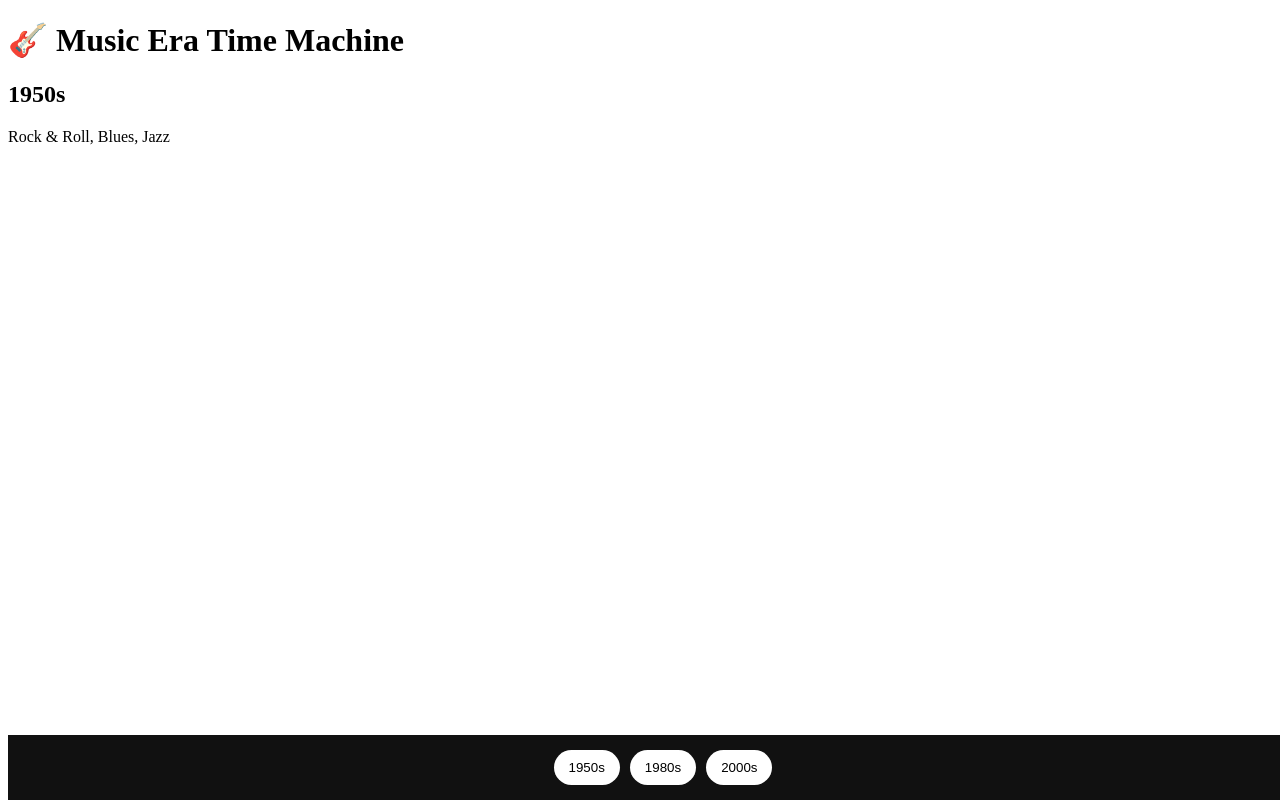
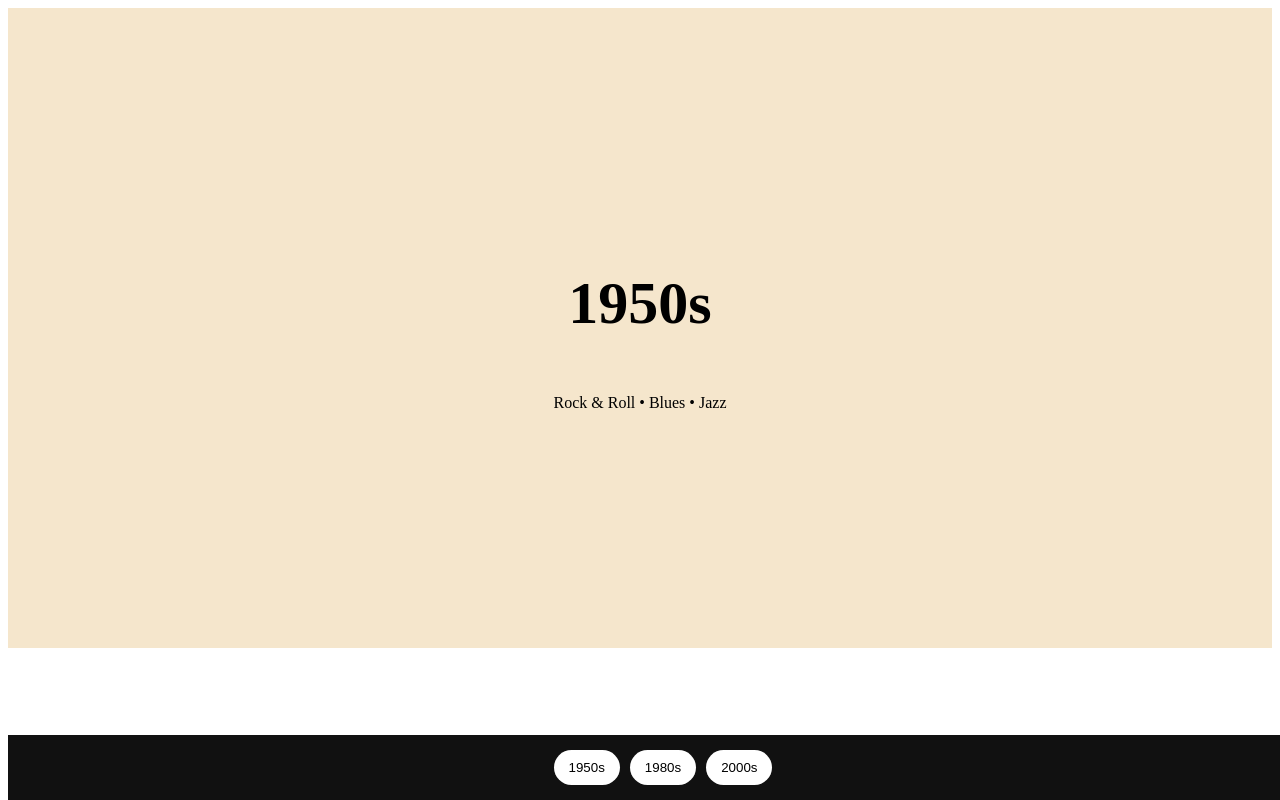
Before and after one commit to anjalirawat8181-spec/music-era-time-machine, a React (Vite) app: page / in a window 1280 px wide. Built offline with nearby package versions, Linux system fonts and the light colour scheme.

Commit message:
Added Era Hero section

```diff
--- a/src/App.jsx
+++ b/src/App.jsx
@@ -1,16 +1,14 @@
 import { useState } from "react";
 import eras from "./data/eras";
 import Timeline from "./components/Timeline";
+import EraHero from "./components/EraHero";
 
 function App() {
   const [activeEra, setActiveEra] = useState(eras[0]);
 
   return (
     <div>
-      <h1>🎸 Music Era Time Machine</h1>
-
-      <h2>{activeEra.name}</h2>
-      <p>{activeEra.genres.join(", ")}</p>
+      <EraHero era={activeEra} />
 
       <Timeline eras={eras} setActiveEra={setActiveEra} />
     </div>
--- /dev/null
+++ b/src/components/EraHero.jsx
@@ -0,0 +1,22 @@
+function EraHero({ era }) {
+  return (
+    <div
+      style={{
+        height: "80vh",
+        display: "flex",
+        flexDirection: "column",
+        justifyContent: "center",
+        alignItems: "center",
+        background: era.color,
+        color: "#000",
+        transition: "0.5s",
+      }}
+    >
+      <h1 style={{ fontSize: "60px" }}>{era.name}</h1>
+
+      <p>{era.genres.join(" • ")}</p>
+    </div>
+  );
+}
+
+export default EraHero;
```
